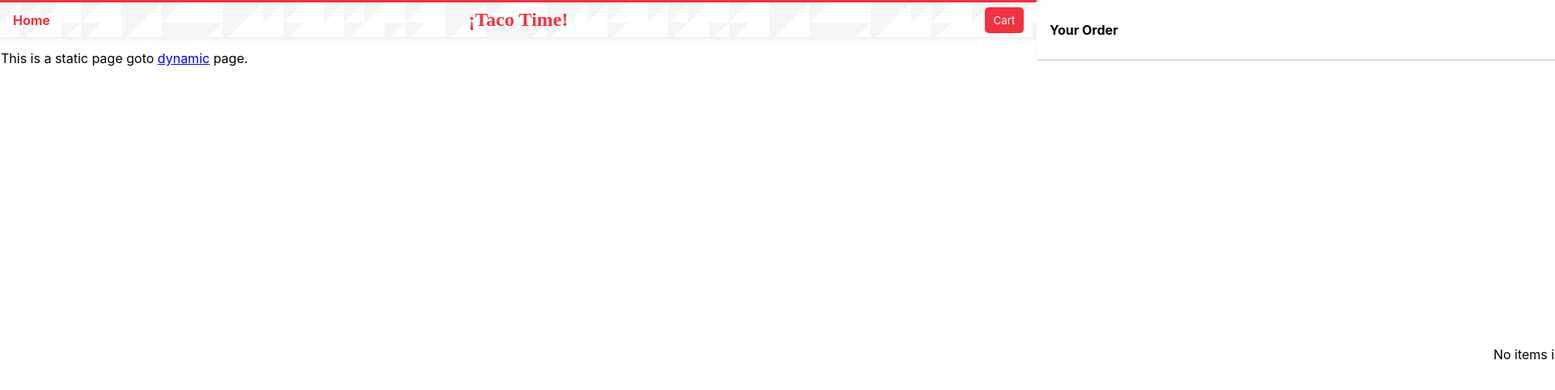
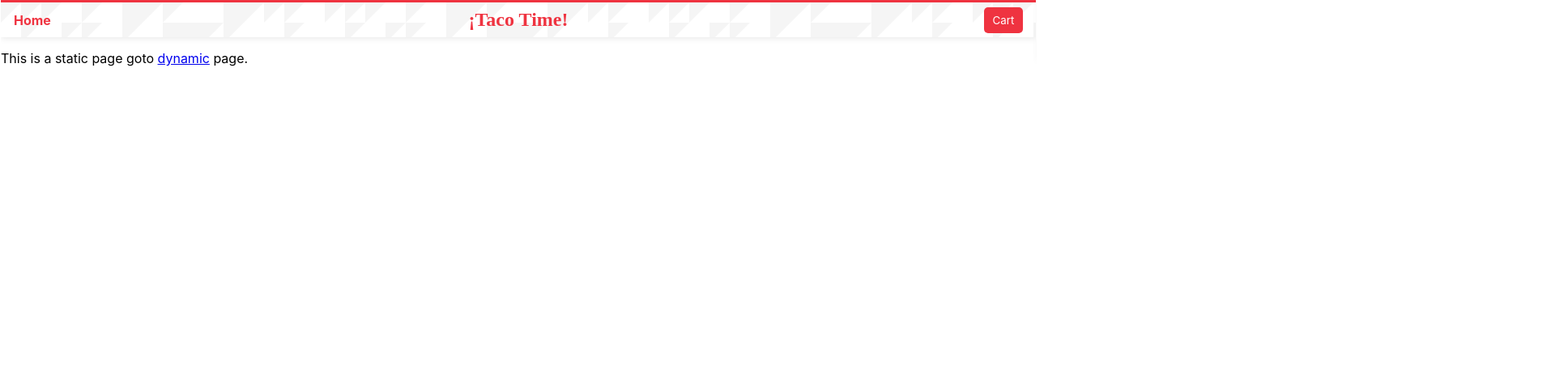
Before and after one commit to cdpadilla42/taco-time-nextjs, a Next.js app: page /about in a window 1280 px wide. Shown: the top 482 px of the page at 81% size, 1920 px wide, since content can reach past the window. Built offline with nearby package versions, Linux system fonts and the light colour scheme; a web font is replaced by a local one.

Commit message:
Correct cart positioning

```diff
--- a/components/Cart.js
+++ b/components/Cart.js
@@ -19,6 +19,7 @@ const StyledCart = styled.div`
   display: flex;
   flex-direction: column;
   transition: transform 0.2s ease;
+  z-index: 3;
 
   &.closed {
     transform: translateX(100%);
--- a/components/Layout.js
+++ b/components/Layout.js
@@ -12,7 +12,7 @@ const Layout = ({ children }) => {
     body {
       margin: 0;
       width: 100vw;
-      overflow-x: hidden;
+      overflow-xc: hidden;
     }
 
     p, h1, h2, h3, h4, h5, h6 {
@@ -23,6 +23,16 @@ const Layout = ({ children }) => {
     .page_wrap {
       max-width: 1278px;
       margin: 0 auto;
+      overflow-y: scroll;
+      height: 100%;
+    }
+
+    .layout {
+      width: 100vw;
+      height: 100vh;
+      position: relative;
+      overflow-y: hidden;
+      overflow-x: hidden;
     }
 
     /* latin-ext */
@@ -45,12 +55,16 @@ const Layout = ({ children }) => {
 }
   `;
   return (
-    <div className="layout">
+    <>
       <GlobalStyle />
-      <Nav />
-      <Cart />
-      <div className="page_wrap">{children}</div>
-    </div>
+      <div className="layout">
+        <Cart />
+        <div className="page_wrap">
+          <Nav />
+          {children}
+        </div>
+      </div>
+    </>
   );
 };
 
--- a/pages/index.js
+++ b/pages/index.js
@@ -29,7 +29,7 @@ const StyledIndex = styled.div`
   h1 {
     text-align: center;
     font-family: 'Merienda', cursive;
-    margin-top: ;
+    margin-top: 0;
   }
 
   h2 {
```
